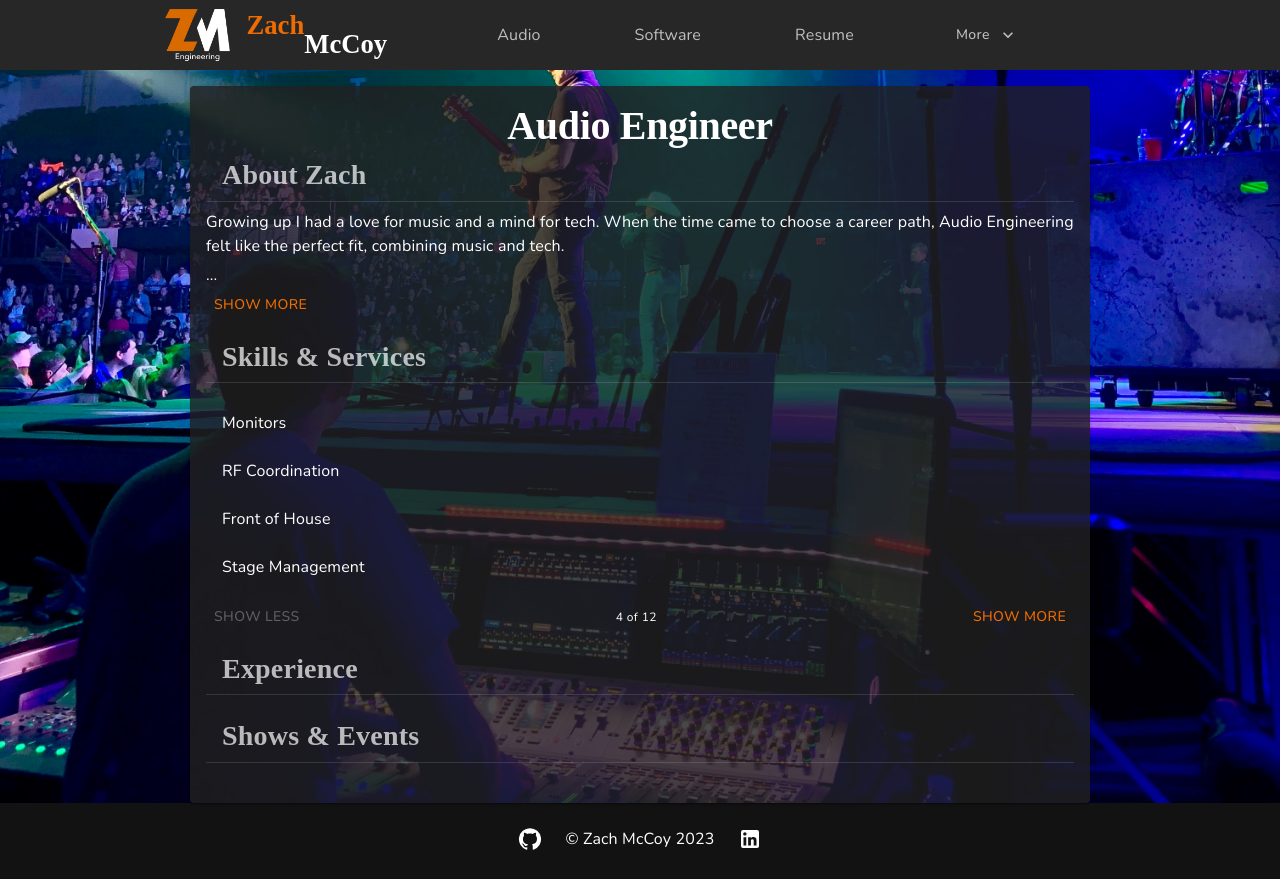
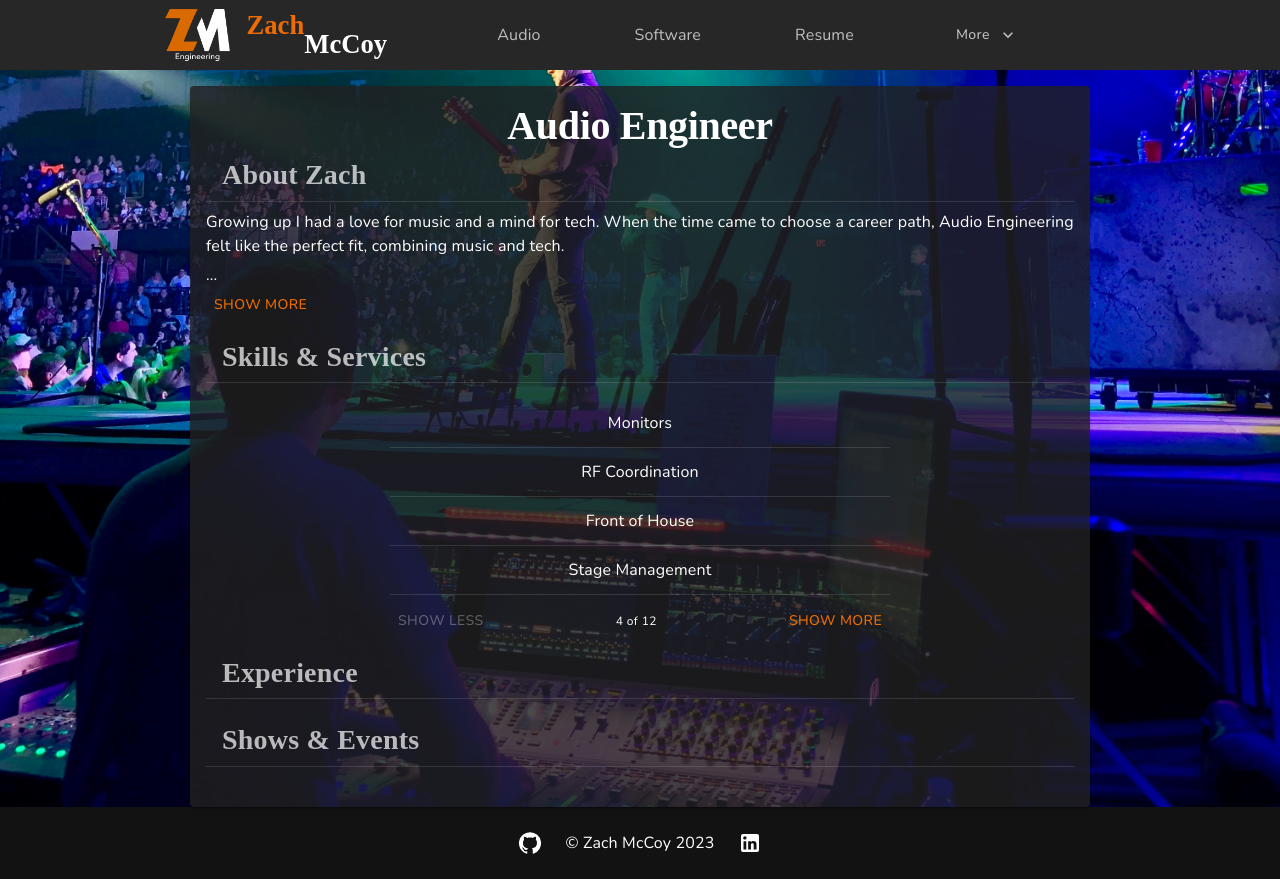
Before and after one commit to zrm20/zm-portfolio, a React (Create React App) app: page /audio in a window 1280 px wide. Built offline with nearby package versions, Linux system fonts and the light colour scheme; a web font is replaced by a local one.

Commit message:
add keys and center text

```diff
--- a/src/components/audio/AudioSkills/AudioSkills.styles.ts
+++ b/src/components/audio/AudioSkills/AudioSkills.styles.ts
@@ -3,6 +3,7 @@ import { SxProps } from "@mui/material";
 interface Style {
   root: SxProps;
   pageStack: SxProps;
+  list: SxProps;
 };
 
 export default function useStyles(): Style {
@@ -10,12 +11,20 @@ export default function useStyles(): Style {
   return {
     root: {
       width: '100%',
+      maxWidth: 500,
+      mx: 'auto'
     },
     pageStack: {
       flexDirection: "row",
       width: '100%',
       justifyContent: 'space-between',
       alignItems: 'center'
+    },
+    list: {
+      width: '100%',
+      '& .MuiListItem-root': {
+        textAlign: 'center'
+      }
     }
   }
 };
--- a/src/components/audio/AudioSkills/AudioSkills.tsx
+++ b/src/components/audio/AudioSkills/AudioSkills.tsx
@@ -1,7 +1,8 @@
 import React, { useState } from "react";
-import { Box, Button, List, ListItem, ListItemText, Stack, Typography } from "@mui/material";
+import { Box, Button, Divider, List, ListItem, ListItemText, Stack, Typography } from "@mui/material";
+import { v4 as uuid } from "uuid";
+
 import { audioSkills } from "../../../database/Skills";
-
 import useStyles from "./AudioSkills.styles";
 
 interface AudioSkillsProps {
@@ -26,14 +27,15 @@ export default function AudioSkills(props: AudioSkillsProps): JSX.Element {
 
   return (
     <Box sx={styles.root}>
-      <List>
+      <List sx={styles.list}>
         {
           audioSkills.slice(0, numItemsShown)
             .map(skill => (
             <>
-              <ListItem>
+              <ListItem key={uuid()}>
                 <ListItemText primary={skill.name}/>
               </ListItem>
+              <Divider key={uuid()}/>
             </>
           ))
         }
```
